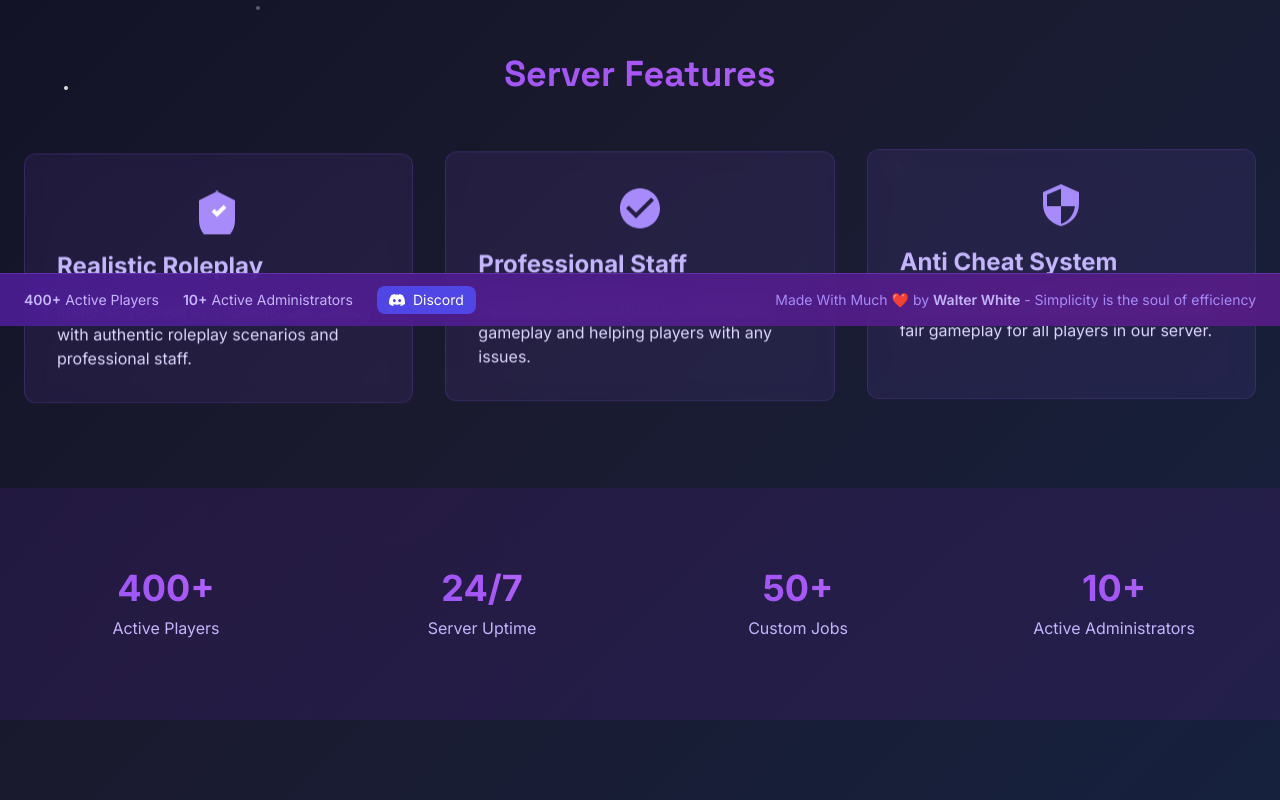
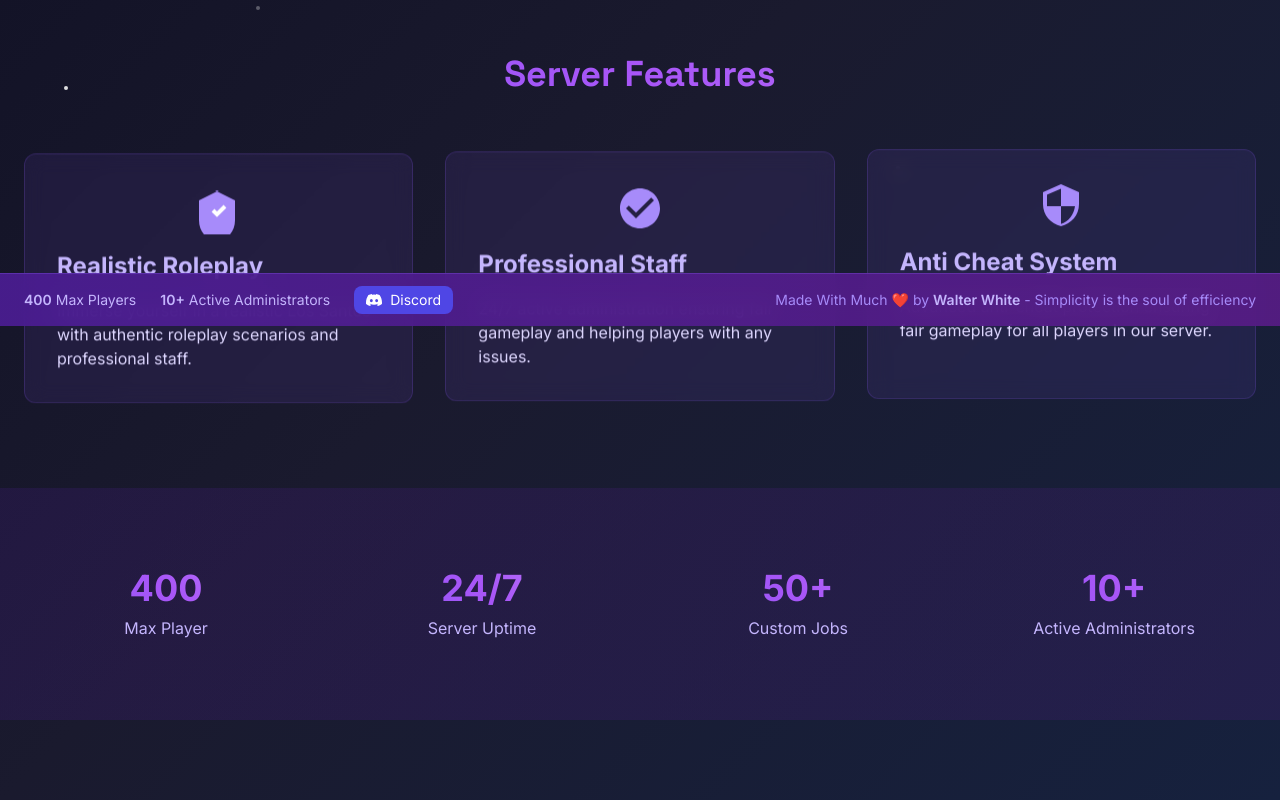
Before and after one commit to Quirson/StarLight-Roleplay, a plain HTML site: page index.html in a window 1280 px wide. Shown: the part 474-1274 px from the top of the page. Drawn offline with nearby package versions, Linux system fonts and the light colour scheme.

Commit message:
Ultima Actualizacao

```diff
--- a/index.html
+++ b/index.html
@@ -402,8 +402,8 @@
       <div class="container mx-auto px-6">
         <div class="grid md:grid-cols-4 gap-8 text-center">
           <div class="animate-slide-in-up">
-            <div class="text-4xl font-bold gradient-text mb-2">400+</div>
-            <div class="text-violet-300">Active Players</div>
+            <div class="text-4xl font-bold gradient-text mb-2">400</div>
+            <div class="text-violet-300">Max Player</div>
           </div>
           <div class="animate-slide-in-up" style="animation-delay: 0.2s;">
             <div class="text-4xl font-bold gradient-text mb-2">24/7</div>
@@ -1084,7 +1084,7 @@
     <div class="flex items-center justify-between">
       <div class="flex items-center space-x-6">
         <div class="text-sm text-violet-300">
-          <span class="font-semibold">400+</span> Active Players
+          <span class="font-semibold">400</span> Max Players
         </div>
         <div class="text-sm text-violet-300">
           <span class="font-semibold">10+</span> Active Administrators
```
